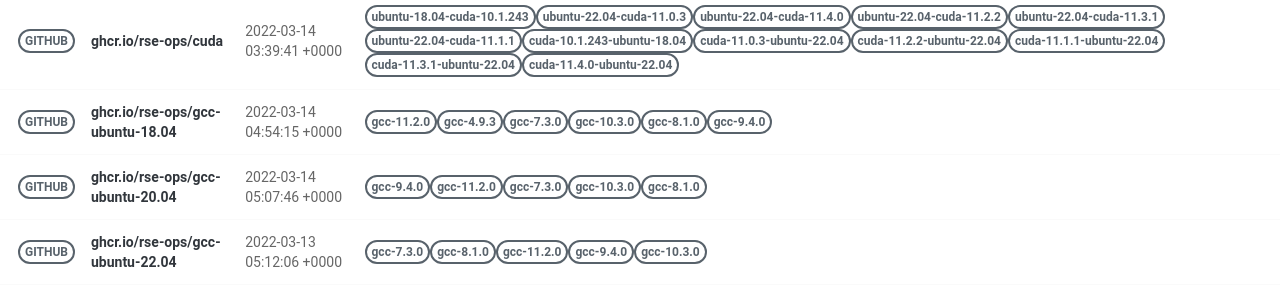
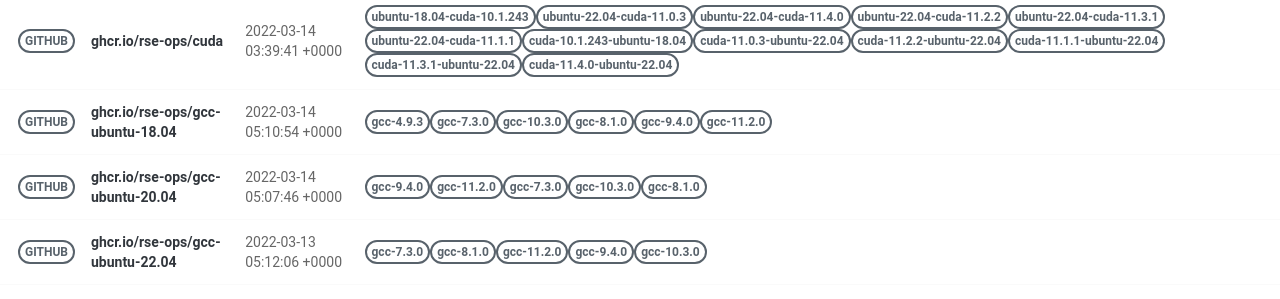
Before and after one commit to rse-ops/docker-images, a Jekyll site: the page built from pages/index.md, in a window 1280 px wide. Shown: the part 502-801 px from the top of the page. Built offline with Jekyll 4.4.1, drawn with Linux system fonts in a browser that asks for light colours; nearby versions of some CDN libraries.

Commit message:
Automated push to update library 2022-03-14

```diff
--- a/_library/ghcr.io-rse-ops-gcc-ubuntu-18.04.md
+++ b/_library/ghcr.io-rse-ops-gcc-ubuntu-18.04.md
@@ -1,14 +1,11 @@
 ---
 layout: container
 name: ghcr.io/rse-ops/gcc-ubuntu-18.04
-updated_at: 2022-03-14 04:54:15.456620
+updated_at: 2022-03-14 05:10:54.201561
 
 
 container_url: https://github.com/orgs/rse-ops/packages/container/package/gcc-ubuntu-18.04
 versions:
- - tag: gcc-11.2.0
-   dockerfile: https://github.com/rse-ops/docker-images/blob/main/ubuntu/gcc/Dockerfile
-   manifest: https://crane.ggcr.dev/manifest/ghcr.io/rse-ops/gcc-ubuntu-18.04:gcc-11.2.0
  - tag: gcc-4.9.3
    dockerfile: https://github.com/rse-ops/docker-images/blob/main/ubuntu/gcc/Dockerfile
    manifest: https://crane.ggcr.dev/manifest/ghcr.io/rse-ops/gcc-ubuntu-18.04:gcc-4.9.3
```
Also changed, not shown: other parts of _library/ghcr.io-rse-ops-gcc-ubuntu-18.04.md (+3 -0 lines).
